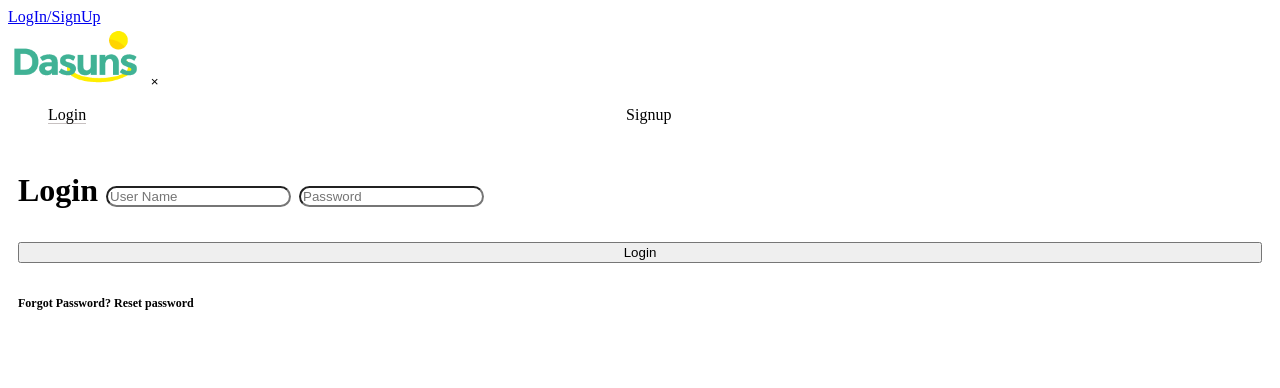
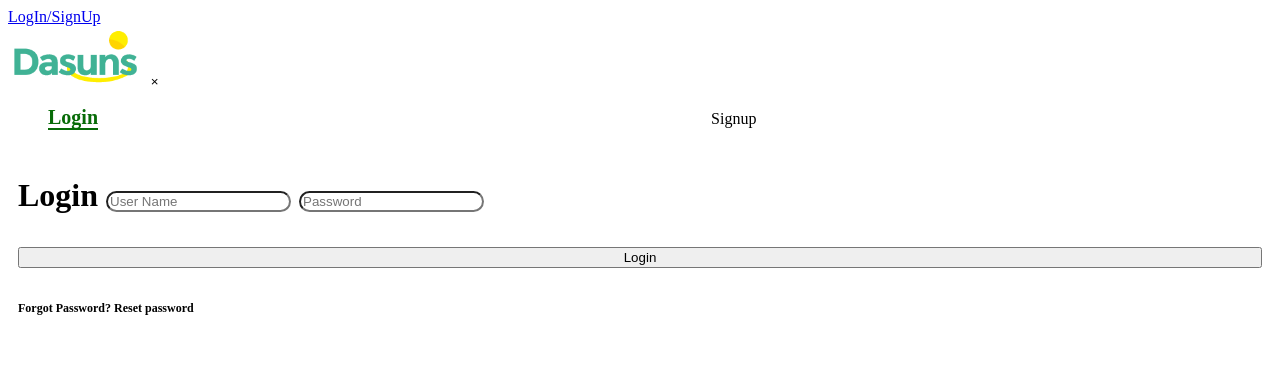
Before and after one commit to Strewik/DasunsWebDjango, a Django app: template profiles/templates/profiles/jointsinlogin.html in a window 1280 px wide. Shown: the top 388 px of the page. Run offline with Django 3.2, Linux system fonts and the light colour scheme; the template is opened without the code that fills it, so the values that code supplies are empty; some libraries are stand-ins or nearby versions.

Commit message:
Add styles for login/singup tabs

```diff
--- a/static/css/signlogin.css
+++ b/static/css/signlogin.css
@@ -23,7 +23,7 @@
 }
 
 .nav-pills:hover .nav-link:hover{
-    color: #000;
+    color: rgb(7, 107, 7);
 }
 
 .nav-item {
@@ -82,7 +82,9 @@
 }
 
 .nav-pills .nav-link.active{
-    color: #000;
+    color:rgb(7, 107, 7);
     background-color:#fff;
-    border-bottom: 1px solid rgb(199, 193, 193)
+    border-bottom: 2px solid rgb(7, 107, 7);
+    font-weight: bold;
+    font-size: 20px;
 }
```
